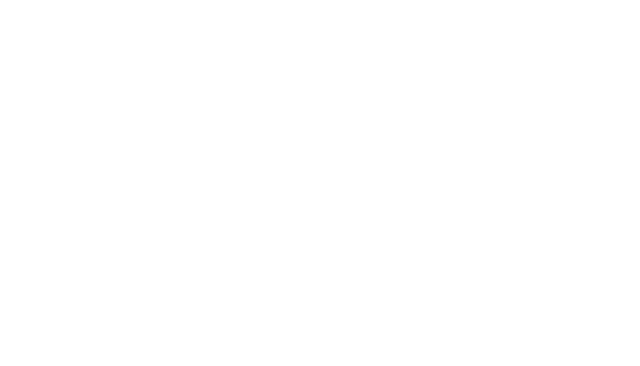
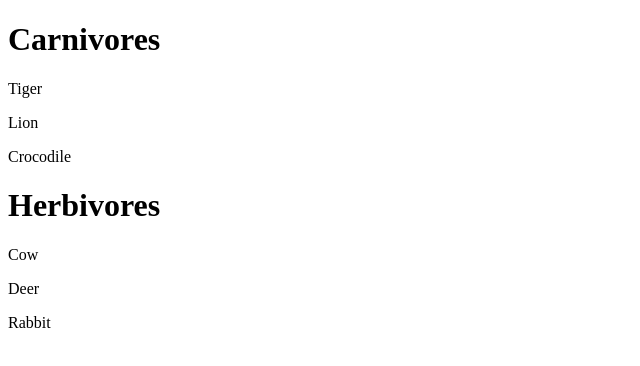
Before and after one commit to palmerharrell/iife-xhr, a plain HTML site: page index.html in a window 1280 px wide. Shown: the whole page, without its empty margins (0-640 px from the left). Drawn offline with Linux system fonts and the light colour scheme.

Commit message:
Finished iife-xhr exercise

```diff
--- a/index.html
+++ b/index.html
@@ -3,10 +3,9 @@
 <head>
 	<meta charset="UTF-8">
 	<title>IIFEs, XHRs & Callbacks</title>
-	<link rel="stylesheet" href="styles/style.css">
 </head>
 <body>
-
+	<div id="Animals"></div>
 	<script src="javascripts/Predator.js"></script>
 	<script src="javascripts/iife-xhr.js"></script>
 </body>
--- a/javascripts/Predator.js
+++ b/javascripts/Predator.js
@@ -1,34 +1,23 @@
-
-// Create an IIFE with the name of Predator.
-
-// Predator should have two private arrays to store carnivores and herbivores.
-
-// Predator should expose two public functions to load each JSON files and stores
-// the array of animals in the appropriate private array. Each of those functions
-// should accept one argument that will store the callback function to be executed.
-
 var Predator = (function () {
   var carnivores = [];
   var herbivores = [];
 
   return {
     loadCarnivores: function (callbackToInvoke) {
-      var loader = new XMLHttpRequest();
+      if (carnivores.length === 0) {
+        var loader = new XMLHttpRequest();
+        loader.addEventListener("load", function () {
+          carnivores = JSON.parse(this.responseText);
+          callbackToInvoke(carnivores);
+        });
+        loader.open("GET", "json/carnivores.json");
+        loader.send();
+      } else {
+        callbackToInvoke(carnivores);
+      }
+    },
 
-
-      loader.addEventListener("load", function () {
-        // Set the value of the private array
-        carnivores = JSON.parse(this.responseText);
-
-        // Invoke the callback function so that the caller knows
-        // that the process is complete. Make sure to pass the
-        // carnivore array as an argument.
-        callbackToInvoke(carnivores);
-
-      });
-    },
     loadHerbivores: function (callbackToInvoke) {
-      console.log("Predator.loadHerbivores START");
       if (herbivores.length === 0) {
         var loader = new XMLHttpRequest();
         loader.addEventListener("load", function () {
@@ -43,18 +32,3 @@ var Predator = (function () {
     }
   }
 })();
-
-
-// // Configure XHR
-// var carnivoresXHR = new XMLHttpRequest();
-// carnivoresXHR.addEventListener("load", showCarnivores);
-// carnivoresXHR.addEventListener("error", failCarnivores);
-// carnivoresXHR.open("GET", "json/carnivores.json");
-// carnivoresXHR.send();
-
-// // Configure XHR
-// var herbivoresXHR = new XMLHttpRequest();
-// herbivoresXHR.addEventListener("load", showHerbivores);
-// herbivoresXHR.addEventListener("error", failHerbivores);
-// herbivoresXHR.open("GET", "json/herbivores.json");
-// herbivoresXHR.send();
--- a/javascripts/iife-xhr.js
+++ b/javascripts/iife-xhr.js
@@ -1,27 +1,23 @@
-
-
-// 			INSTRUCTIONS:
-// Create an IIFE with the name of Predator.
-
-// Predator should have two private arrays to store carnivores and herbivores.
-
-// Predator should expose two public functions to load each JSON files and stores
-// the array of animals in the appropriate private array. Each of those functions
-// should accept one argument that will store the callback function to be executed.
-
-// In the iife-xhr.js file, define two functions that will be executed after each
-// type of animal is loaded to then display those animals in your DOM. Example
-// given below.
-
-// In the Predator IIFE, invoke the callback function, passed in from iife-xhr.js,
-// after each file is loaded.
+var animalsEl = document.getElementById("Animals");
 
 function showCarnivores (carnivores) {
-	console.log("Carnivores: ", carnivores);
+	var carnivoresArray = carnivores.carnivores;
+	var carnivoresHTML = `<h1>Carnivores</h1>`;
+
+	for (var i = 0; i < carnivoresArray.length; i++) {
+		carnivoresHTML += `<p>${carnivoresArray[i]}</p>`;
+	};
+	animalsEl.innerHTML += carnivoresHTML;
 }
 
 function showHerbivores (herbivores) {
-	console.log("Herbivores: ", herbivores);
+	var herbivoresArray = herbivores.herbivores;
+	var herbivoresHTML = `<h1>Herbivores</h1>`;
+
+	for (var i = 0; i < herbivoresArray.length; i++) {
+		herbivoresHTML += `<p>${herbivoresArray[i]}</p>`;
+	};
+	animalsEl.innerHTML += herbivoresHTML;
 }
 
 Predator.loadCarnivores(showCarnivores);
```
